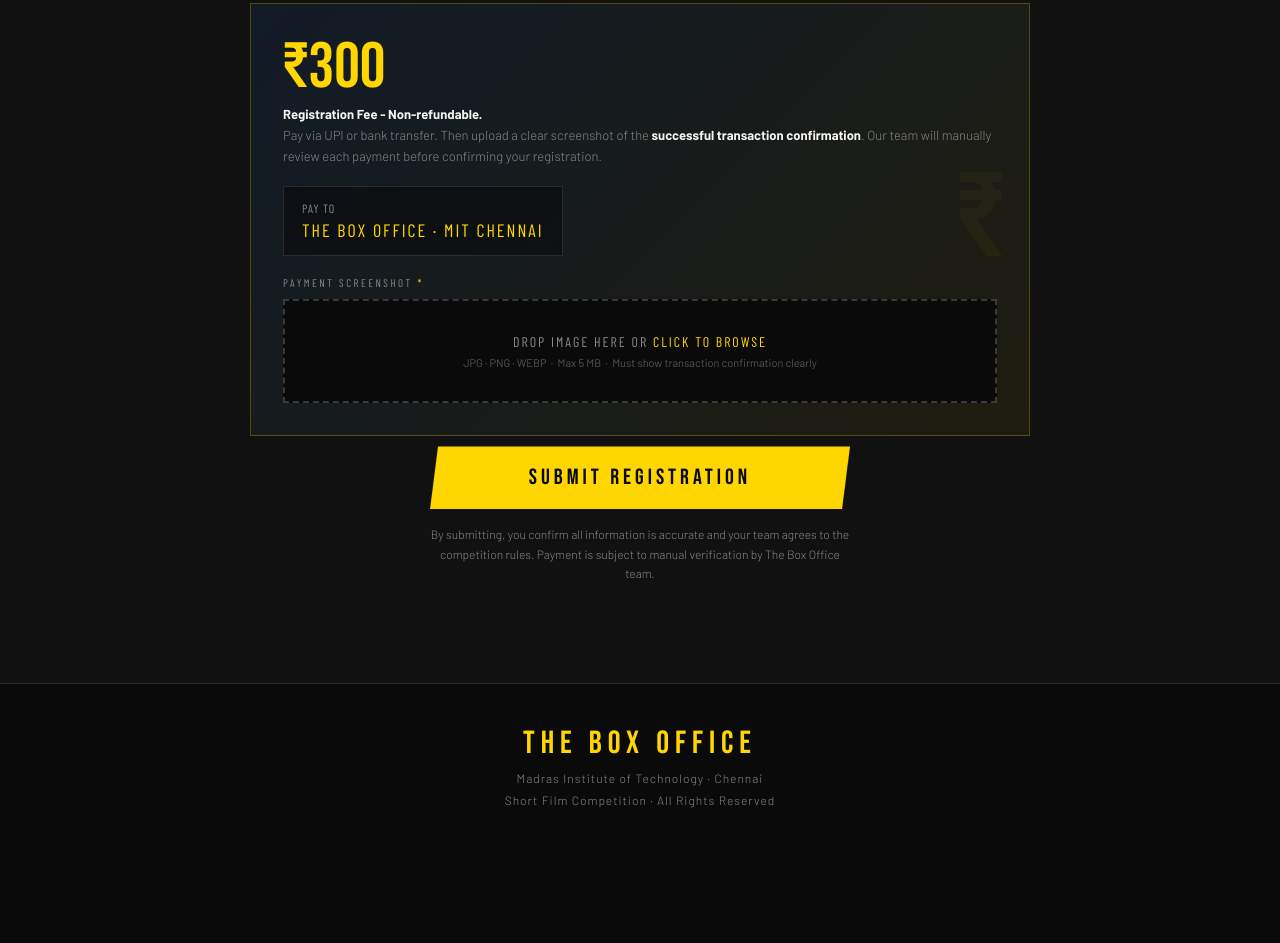
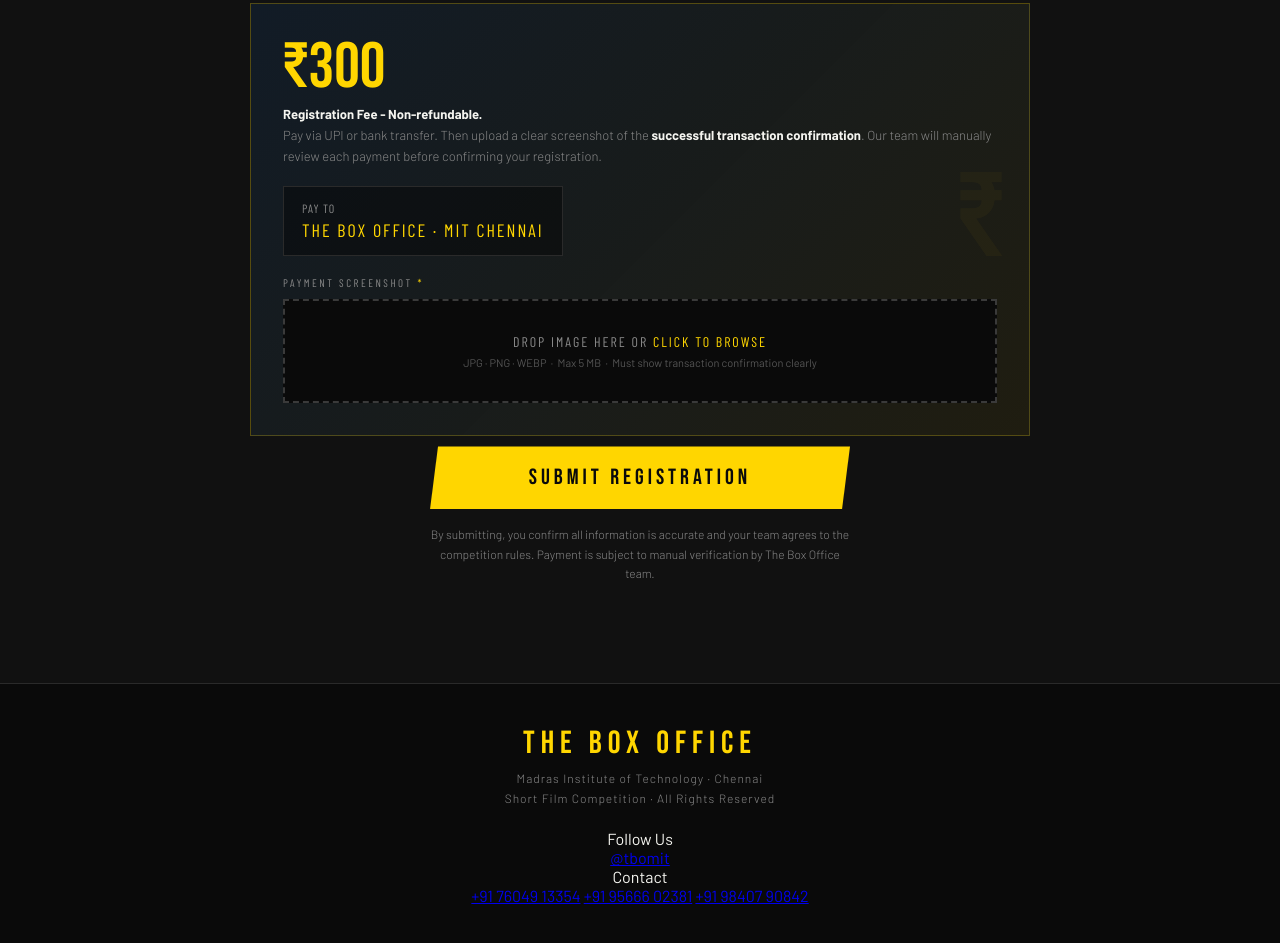
Before and after one commit to ksm-13/MIT-TBO, a website: page public/index.html in a window 1280 px wide. Shown: the part 4266-5209 px from the top of the page. Before the commit the page ends 5113 px from the top, so only its background shows below. Drawn offline with nearby package versions, Linux system fonts and the light colour scheme.

Commit message:
Update index.html

```diff
--- a/public/index.html
+++ b/public/index.html
@@ -829,10 +829,24 @@
   </form>
 </section>
 
+
 <footer>
   <div class="footer-logo">THE BOX OFFICE</div>
-  <p>Madras Institute of Technology · Chennai</p>
-  <p style="margin-top:8px;">Short Film Competition · All Rights Reserved</p>
+  <p style="margin-bottom:6px;">Madras Institute of Technology · Chennai</p>
+  <p style="margin-bottom:24px;">Short Film Competition · All Rights Reserved</p>
+  <div class="footer-contact">
+    <div class="footer-contact-col">
+      <div class="footer-contact-label">Follow Us</div>
+      <a class="footer-contact-link" href="https://instagram.com/tbomit" target="_blank">@tbomit</a>
+    </div>
+    <div class="footer-divider"></div>
+    <div class="footer-contact-col">
+      <div class="footer-contact-label">Contact</div>
+      <a class="footer-contact-link" href="tel:+917604913354">+91 76049 13354</a>
+      <a class="footer-contact-link" href="tel:+919566602381">+91 95666 02381</a>
+      <a class="footer-contact-link" href="tel:+919840790842">+91 98407 90842</a>
+    </div>
+  </div>
 </footer>
 
 <!-- ADMIN BTN -->
```
